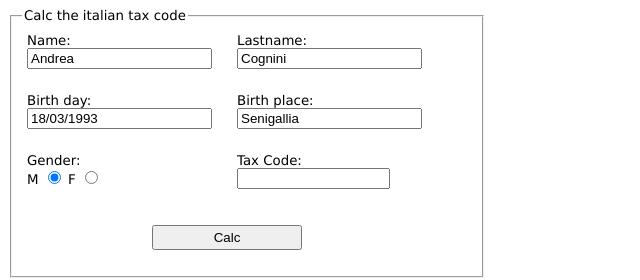
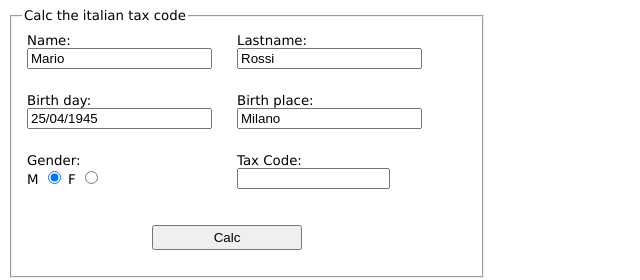
Before and after one commit to heavybeard/codice-fiscale, a website: page dist/index.html in a window 1280 px wide. Shown: the full height of the page, 0-640 px from the left. Drawn offline with Linux system fonts and the light colour scheme.

Commit message:
updated readme

```diff
--- a/dist/index.html
+++ b/dist/index.html
@@ -60,19 +60,19 @@
             <legend>Calc the italian tax code</legend>
             <div>
                 <label for="name">Name</label>
-                <input type="text" name="name" value="Andrea" />
+                <input type="text" name="name" value="Mario" />
             </div>
             <div>
                 <label for="lastname">Lastname</label>
-                <input type="text" name="lastname" value="Cognini" />
+                <input type="text" name="lastname" value="Rossi" />
             </div>
             <div style="clear:left">
                 <label for="date">Birth day</label>
-                <input type="text" name="date" value="18/03/1993" />
+                <input type="text" name="date" value="25/04/1945" />
             </div>
             <div>
                 <label for="communeName">Birth place</label>
-                <input type="text" name="communeName" value="Senigallia" />
+                <input type="text" name="communeName" value="Milano" />
             </div>
             <div style="clear:left">
                 <label for="gender">Gender</label>
```
Also changed, not shown: README.md.
